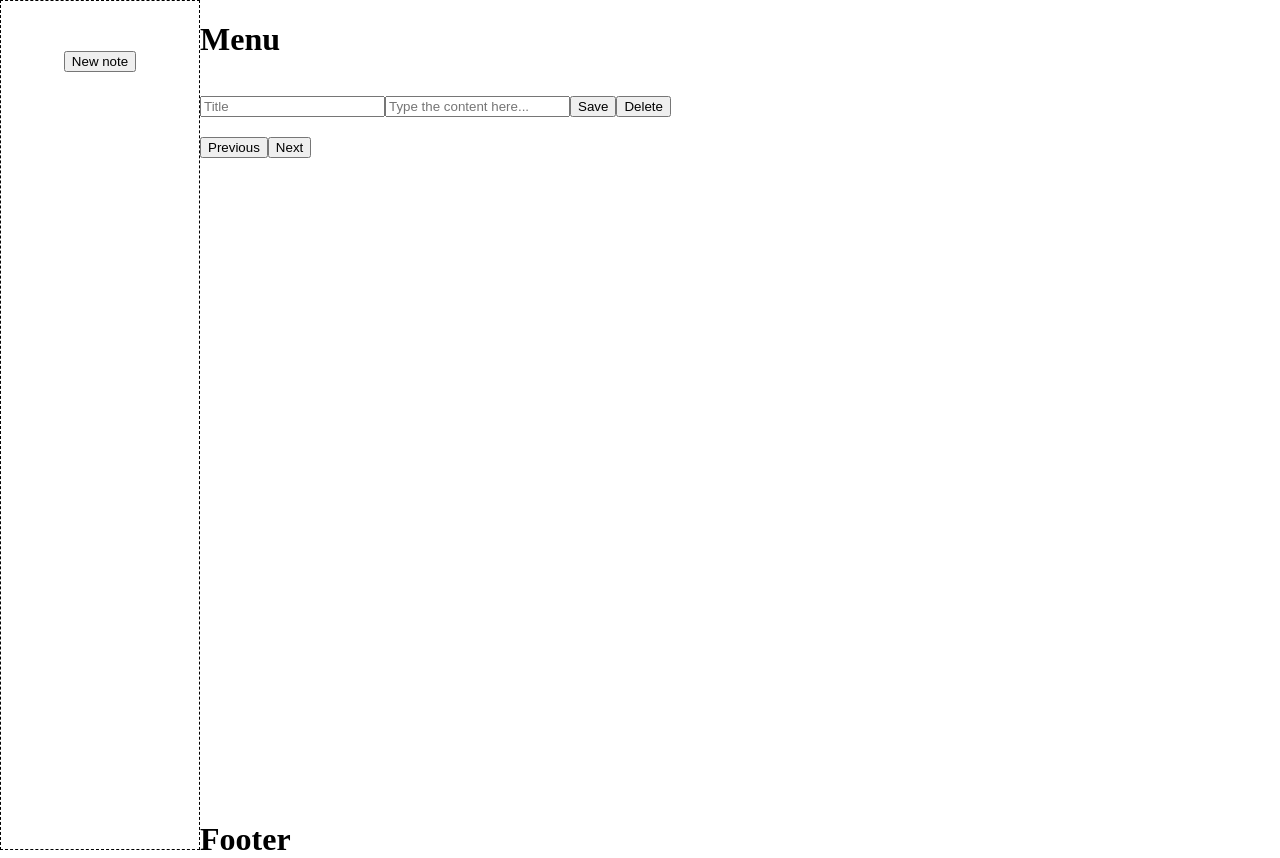
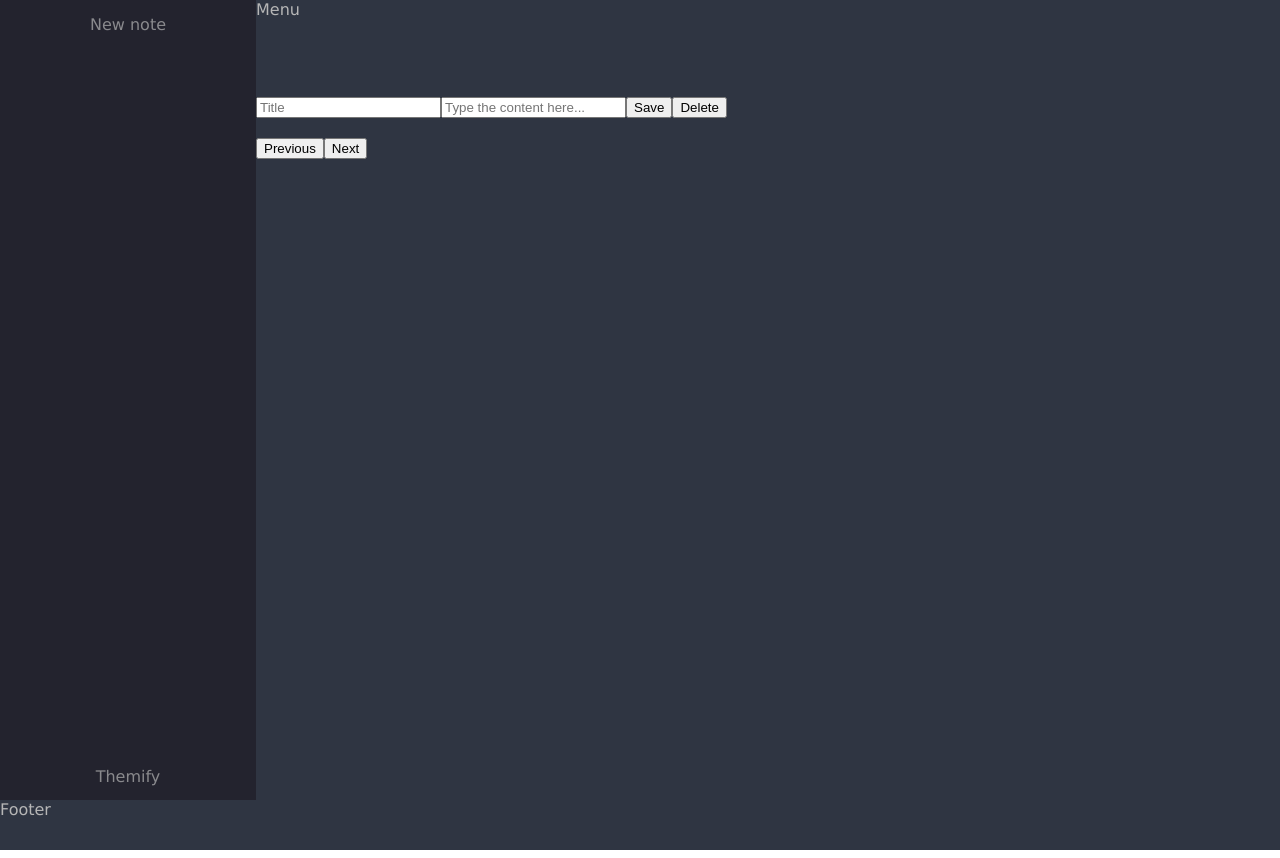
Before and after one commit to Guilherme-Monte/Notebook, a React (Create React App) app in the folder frontend/: page / in a window 1280 px wide. Built offline with nearby package versions, Linux system fonts and the light colour scheme; no server answers.

Commit message:
Starting to style the navbar and adding some color to the other components

```diff
--- a/frontend/src/App.css
+++ b/frontend/src/App.css
@@ -1,6 +1,30 @@
+:root {
+  font-size: 16px;
+  --text-primary: #b6b6b6;
+  --text-secondary: #ececec;
+  --bg-primary: #23232e;
+  --bg-secondary: #141418;
+  --bg-main: #2f3542;
+  --transition-speed: 600ms;
+}
+
 body {
   margin: 0;
   padding: 0;
+  font-family: Verdana, Geneva, Tahoma, sans-serif;
+  color: var(--text-primary);
+}
+
+body::-webkit-scrollbar {
+  width: 0.4rem;
+}
+
+body::-webkit-scrollbar-track {
+  background-color: #1e1e24;
+}
+
+body::-webkit-scrollbar-thumb {
+  background-color: #a55eea;
 }
 
 .App {
@@ -8,10 +32,10 @@ body {
   width: 100%;
 
   display: grid;
-    grid-template-columns: 200px 1fr;
+  grid-template-columns: 8rem 1fr;
   grid-template-rows: 70px 1fr 50px;
   grid-template-areas:
       "sidebar menu"
       "sidebar content"
-        "sidebar footer";
+      "footer footer";
 }
--- a/frontend/src/components/content/index.css
+++ b/frontend/src/components/content/index.css
@@ -2,6 +2,12 @@
     grid-area: content;
 
     height: calc(100vh - 70px);
+    padding-left: 8rem;
+
+    background-color: var(--bg-main);
+    /* background-clip: content-box;
+    box-shadow: inset 8rem 0 0 0 var(--bg-primary); */
+    z-index: -1;
 }
 
 .d-none {
--- a/frontend/src/components/footer/index.css
+++ b/frontend/src/components/footer/index.css
@@ -1,3 +1,5 @@
 #footer {
     grid-area: footer;
+
+    background-color: var(--bg-main);
 }
--- a/frontend/src/components/footer/index.js
+++ b/frontend/src/components/footer/index.js
@@ -3,7 +3,7 @@ import "./index.css";
 
 const Footer = () => {
     return (
-        <h1 id="footer">Footer</h1>
+        <div id="footer">Footer</div>
     )
 }
 
--- a/frontend/src/components/menu/index.css
+++ b/frontend/src/components/menu/index.css
@@ -1,3 +1,10 @@
 #menu {
     grid-area: menu;
+    height: 100%;
+
+    padding-left: 8rem;
+    background-color: var(--bg-main);
+    /* background-clip: content-box;
+    box-shadow: inset 8rem 0 0 0 lightblue; */
+    z-index: -1;
 }
--- a/frontend/src/components/menu/index.js
+++ b/frontend/src/components/menu/index.js
@@ -3,7 +3,7 @@ import "./index.css"
 
 const Menu = () => {
     return (
-        <h1 id="menu">Menu</h1>
+        <div id="menu">Menu</div>
     )
 }
 
--- a/frontend/src/components/sidebar/index.css
+++ b/frontend/src/components/sidebar/index.css
@@ -1,11 +1,45 @@
+#sidebar:hover {
+  width: 16rem;
+}
 #sidebar {
-    grid-area: sidebar;
+  grid-area: sidebar;
 
-    display: flex;
-    flex-direction: column;
-    align-items: center;
+  display: flex;
+  flex-direction: column;
+  align-items: center;
 
-    padding: 50px 0;
+  background-color: var(--bg-primary);
 
-    border: 1px dashed black;
+  transition: width;
 }
+
+
+.nav-item:last-child {
+  margin-top: auto;
+}
+
+.nav-item {
+  display: flex;
+  align-items: center;
+  justify-content: center;
+  width: 100%;
+  height: 3rem;
+
+  color: var(--text-primary);
+  filter: grayscale(100%) opacity(0.7);
+  transition: var(--transition-speed);
+}
+
+.nav-item:hover {
+  filter: grayscale(0%) opacity(1);
+  background-color: var(--bg-secondary);
+  color: var(--text-secondary);
+}
+
+.link-text {
+  transition: var(--transition-speed);
+}
+
+.link-text:hover {
+  color: #a55eea;
+}
--- a/frontend/src/components/sidebar/index.js
+++ b/frontend/src/components/sidebar/index.js
@@ -12,9 +12,24 @@ const Sidebar = () => {
 
   return (
     <div id="sidebar">
-      <button className="btn" onClick={() => { toggleInputs(); switchName() }}>
-        {buttonNameSwitcher ? "Back" : "New note"}
-      </button>
+      <div className="nav-item" onClick={() => { toggleInputs(); switchName() }}>
+        <span className="link-text">{buttonNameSwitcher ? "Back" : "New note"}</span>
+      </div>
+      {/* <div className="nav-item">
+        <span className="link-text">Cats</span>
+      </div>
+      <div className="nav-item">
+        <span className="link-text">Aliens</span>
+      </div>
+      <div className="nav-item">
+        <span className="link-text">Space</span>
+      </div>
+      <div className="nav-item">
+        <span className="link-text">Shuttle</span>
+      </div> */}
+      <div className="nav-item">
+        <span className="link-text">Themify</span>
+      </div>
     </div>
   )
 }
```
Also changed, not shown: 2 other files (tests, documents, lock files or other folders). Lines whose indentation alone changed are shown as unchanged.
